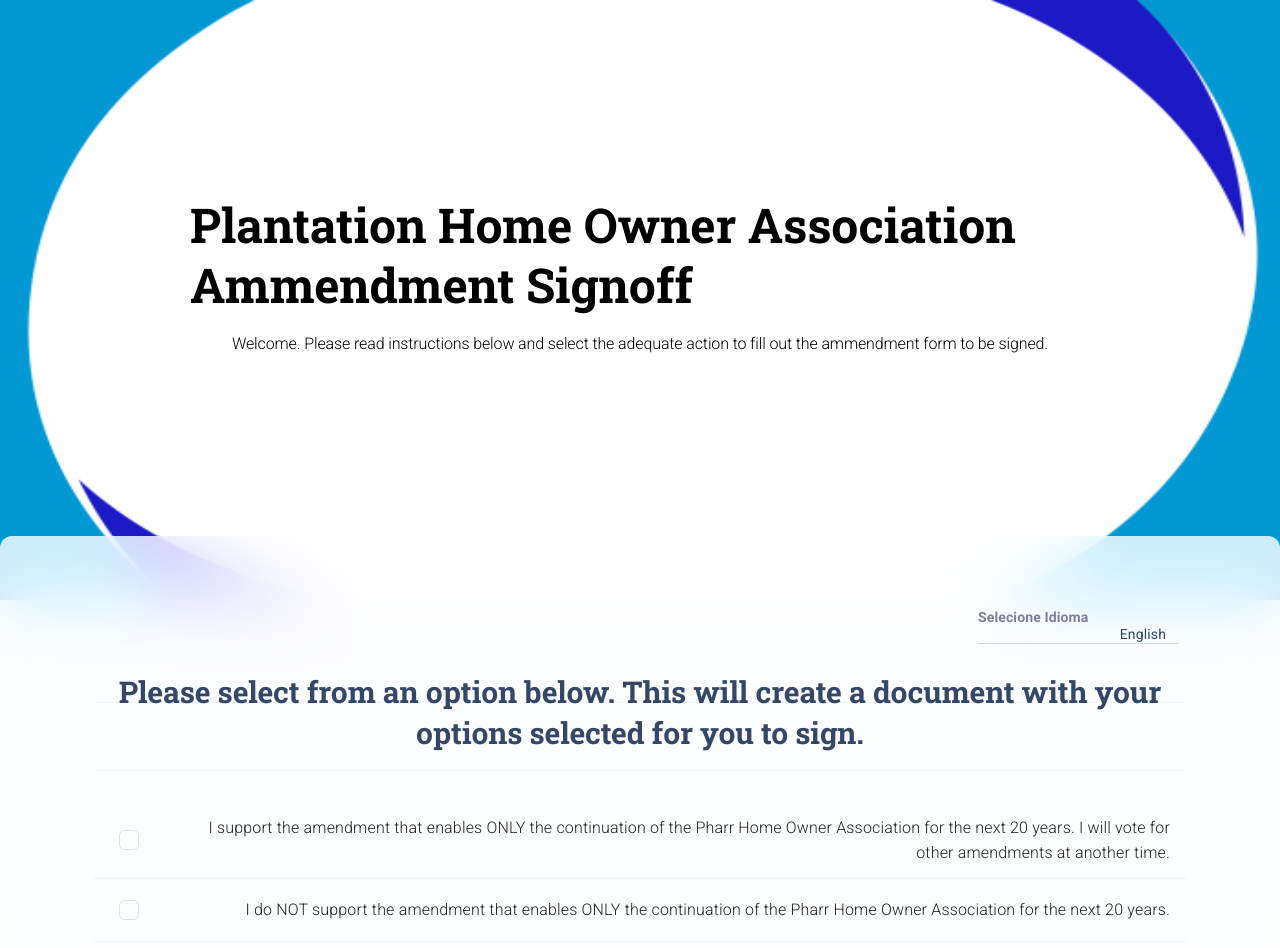
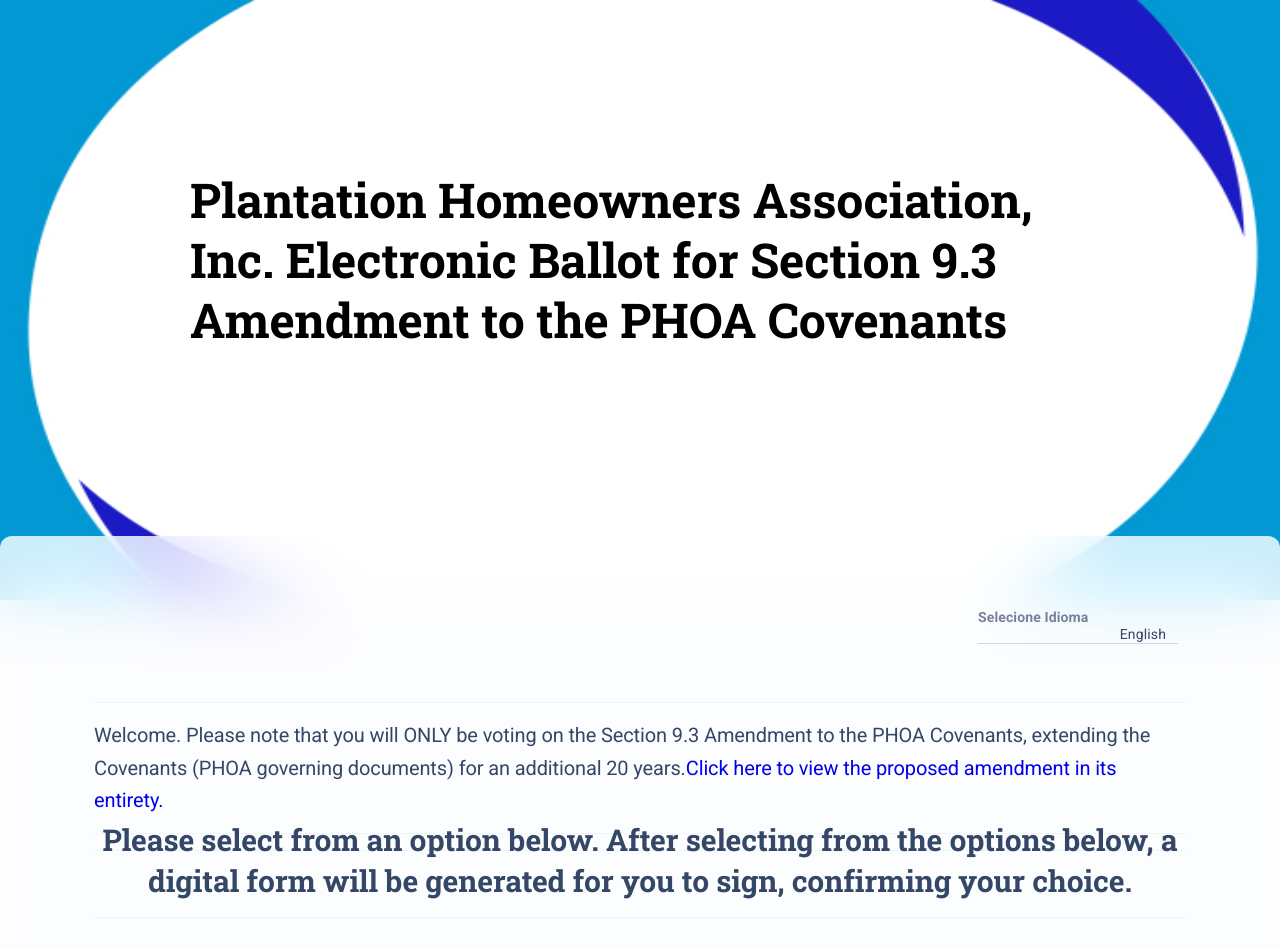
Before and after one commit to newstackdevelopment/Pharr-phoa, a React (Create React App) app: page /presentation in a window 1280 px wide. Shown: the top 948 px of the page. Built offline with nearby package versions, Linux system fonts and the light colour scheme; what @react-pdf/renderer would draw is missing.

Commit message:
added new verbiage

```diff
--- a/src/pages/Presentation/index.js
+++ b/src/pages/Presentation/index.js
@@ -97,6 +97,7 @@ function Presentation() {
   const [{ accept, deny }, setCheckboxStates] = useState({ accept: false, deny: false });
   const [dialogOpen, setDialogOpen] = useState(false);
   const [comfirmationDialogOpen, setcomfirmationDialogOpen] = useState(false);
+  const [proposalDialogOpen, setProposalDialogOpen] = useState(false);
   const [snickerOpen, setSnickerOpen] = useState(false);
   const [signature, setSignature] = useState();
   const [language, setLanguage] = useState("en-US");
@@ -128,7 +129,16 @@ function Presentation() {
     setSnickerOpen(true);
     setDialogOpen(false);
   }, [setSnickerOpen]);
-
+  const seeVerbageClicked = useCallback(
+    (e) => {
+      e.preventDefault();
+      setProposalDialogOpen(true);
+    },
+    [setProposalDialogOpen]
+  );
+  const handleProposalDialogOk = useCallback(() => {
+    setProposalDialogOpen(false);
+  }, [setProposalDialogOpen]);
   const handleSnickerClose = useCallback(() => {
     setSnickerOpen(false);
   }, [setSnickerOpen]);
@@ -221,29 +231,20 @@ function Presentation() {
         }}
       >
         <Container>
-          <Grid container item xs={12} lg={12} justifyContent="center" mx="auto">
+          <Grid container item xs={12} lg={12} justifyContent="center" mx="auto" mb={3}>
             <MKTypography
               variant="h1"
               color="black"
               mt={-6}
               mb={1}
-              px={{ xs: 12, sm: 12, md: 6, lg: 12 }}
+              px={{ xs: 12, sm: 12, md: 12, lg: 12 }}
               sx={({ breakpoints, typography: { size } }) => ({
                 [breakpoints.down("md")]: {
-                  fontSize: size["2xl"],
+                  fontSize: size["3xl"],
                 },
               })}
             >
               {dict.header}
-            </MKTypography>
-            <MKTypography
-              variant="body2"
-              color="black"
-              textAlign="center"
-              px={{ xs: 12, md: 12, lg: 12 }}
-              mt={1}
-            >
-              {dict.description}
             </MKTypography>
           </Grid>
         </Container>
@@ -280,6 +281,24 @@ function Presentation() {
               </Select>
             </FormControl>
           </Grid>
+          <Divider />
+          <MKTypography
+            variant="body4"
+            mt={-6}
+            mb={6}
+            textAlign="center"
+            sx={({ breakpoints, typography: { size } }) => ({
+              [breakpoints.down("md")]: {
+                fontSize: size["5xl"],
+              },
+            })}
+          >
+            {dict.description}
+            <a href="/" onClick={seeVerbageClicked}>
+              {dict.linkVerbage}{" "}
+            </a>
+          </MKTypography>
+          <Divider />
           <Divider />
           <MKTypography
             variant="h3"
@@ -426,6 +445,19 @@ function Presentation() {
           </Button>
         </DialogActions>
       </Dialog>
+      <Dialog open={proposalDialogOpen}>
+        <DialogTitle id="alert-dialog-title">{dict.proposalDialogTitle}</DialogTitle>
+        <DialogContent>
+          <DialogContentText id="alert-dialog-description">
+            {dict.proposalDialogVerbage}
+          </DialogContentText>
+        </DialogContent>
+        <DialogActions>
+          <Button onClick={handleProposalDialogOk} autoFocus>
+            {generalDict.close}
+          </Button>
+        </DialogActions>
+      </Dialog>
     </>
   );
 }
--- a/src/utilities/Dictionary/translation.js
+++ b/src/utilities/Dictionary/translation.js
@@ -4,17 +4,20 @@ export const dictionary = {
       next: "Next",
       cancel: "Cancel",
       accept: "Accept",
+      close: "Close",
     },
     presentation: {
-      header: "Plantation Home Owner Association Ammendment Signoff",
+      header:
+        "Plantation Homeowners Association, Inc. Electronic Ballot for Section 9.3 Amendment to the PHOA Covenants",
       description:
-        "Welcome. Please read instructions below and select the adequate action to fill out the ammendment form to be signed.",
+        "Welcome. Please note that you will ONLY be voting on the Section 9.3 Amendment to the PHOA Covenants, extending the Covenants (PHOA governing documents) for an additional 20 years.",
+      linkVerbage: "Click here to view the proposed amendment in its entirety.",
       formDescription:
-        "Please select from an option below. This will create a document with your options selected for you to sign.",
+        "Please select from an option below. After selecting from the options below, a digital form will be generated for you to sign, confirming your choice.",
       acceptVerbage:
-        "I support the amendment that enables ONLY the continuation of the Pharr Home Owner Association for the next 20 years. I will vote for other amendments at another time.",
+        "I vote YES for the Proposed Section 9.3 Amendment to the PHOA Covenants. I will vote for the other amendments at another time.",
       denyVerbage:
-        "I do NOT support the amendment that enables ONLY the continuation of the Pharr Home Owner Association for the next 20 years.",
+        "I vote NO for the Proposed Section 9.3 Amendment to the PHOA Covenants. I will vote for the other amendments at another time.",
       clearSignature: "Clear Signature",
       name: "Name",
       address: "Address",
@@ -23,6 +26,9 @@ export const dictionary = {
       comfirmationDialog: "Thank you! Your information has been send to administration.",
       comrirmationDialogDeny: "Thank you! No further action is needed.",
       comfirmationDialogTitle: "Form Submitted",
+      proposalDialogTitle: "Proposed Section 9.3 Amendment:",
+      proposalDialogVerbage:
+        "The Covenants and restrictions of this Declaration shall run with and bind the land for an additional term of twenty (20) years from the date this amendment to the Declaration is recorded. The Declaration may be amended by a vote of 60% of the total property owners. Any amendment must be recorded in the Deed Records of Hidalgo County, Texas before such amendment shall have any force and effect.",
     },
     pdfExport: {
       title: "Pharr Plantation Home Owner Association Ammendments 2022",
@@ -42,17 +48,20 @@ export const dictionary = {
       next: "Sigiente",
       cancel: "Cancelar",
       accept: "Acceptar",
+      close: "Cerrar",
     },
     presentation: {
-      header: "Firma de enmienda de la Asociación de Propietarios de Plantaciones",
+      header:
+        "Plantation Homeowners Association, Inc. Boleta electrónica para la enmienda de la Sección 9.3 a los Convenios de la PHOA",
       description:
-        "Bienvenidos. Lea las instrucciones a continuación y seleccione la acción adecuada para completar el formulario de enmienda que se firmará.",
+        "Bienvenidos. Tenga en cuenta que SÓLO votará sobre la Enmienda de la Sección 9.3 a los Convenios de PHOA, extendiendo los Convenios (documentos rectores de PHOA) por 20 años adicionales.",
       formDescription:
-        "Seleccione una de las opciones a continuación. Se enviará un documento a administración con la selección.",
+        "Seleccione una de las opciones a continuación. Después de seleccionar entre las opciones a continuación, se generará un formulario digital para que lo firme, confirmando su elección.",
+      linkVerbage: "Haga clic aquí para ver la enmienda propuesta en su totalidad.",
       acceptVerbage:
-        "Apoyo la enmienda que permite SOLAMENTE la continuación de la Asociación de Propietarios de Viviendas de Pharr durante los próximos 20 años. Votaré a favor de otras enmiendas en otro momento.",
+        "Voto SÍ por la Enmienda Propuesta de la Sección 9.3 a los Convenios de la PHOA. Votaré a favor de las demás enmiendas en otro momento.",
       denyVerbage:
-        "NO apoyo la enmienda que permite SOLAMENTE la continuación de la Asociación de Propietarios de Viviendas de Pharr durante los próximos 20 años.",
+        "Voto NO por la Enmienda Propuesta de la Sección 9.3 a los Convenios de la PHOA. Votaré a favor de las demás enmiendas en otro momento.",
       clearSignature: "Borrar Firma",
       name: "Nombre",
       address: "Direcion",
@@ -61,6 +70,9 @@ export const dictionary = {
       comfirmationDialog: "Gracias! Su imformacion a sido mandada a la amdinistracion.",
       comrirmationDialogDeny: "¡Gracias! No se necesita ninguna otra acción.",
       comfirmationDialogTitle: "Forma Documentada",
+      proposalDialogTitle: "Enmienda propuesta a la Sección 9.3:Proposed Section 9.3 Amendment:",
+      proposalDialogVerbage:
+        "Los Convenios y restricciones de esta Declaración regirán y obligarán a la tierra por un término adicional de veinte (20) años a partir de la fecha en que se registre esta enmienda a la Declaración. La Declaración podrá ser enmendada por el voto del 60% del total de propietarios. Cualquier enmienda debe ser registrada en los Registros de Escrituras del Condado de Hidalgo, Texas antes de que dicha enmienda tenga vigencia y efecto.",
     },
     pdfExport: {
       title: "Pharr Plantation Home Owner Association Enmiendas 2022",
```
